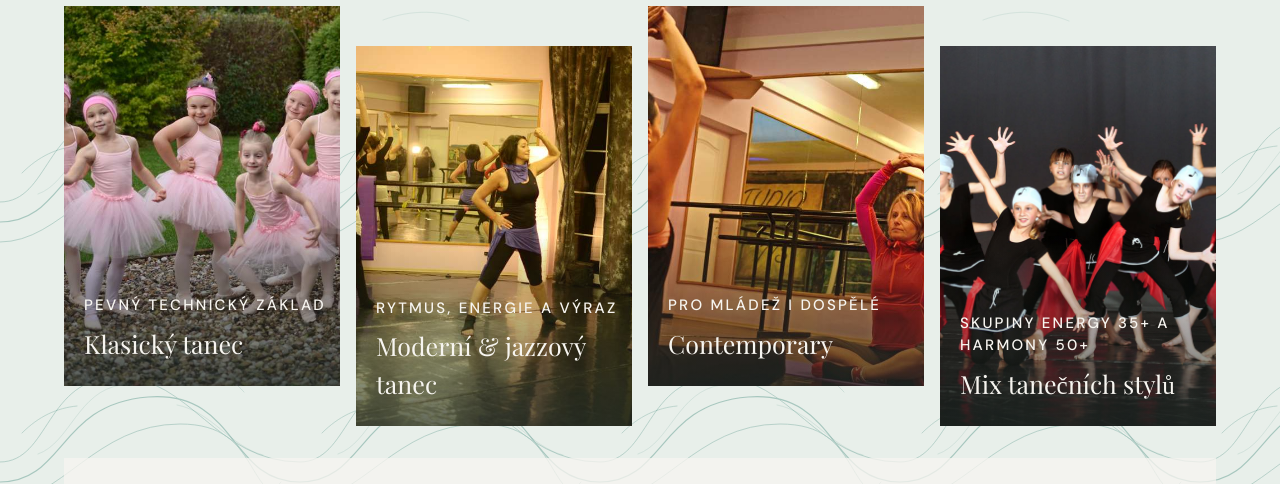
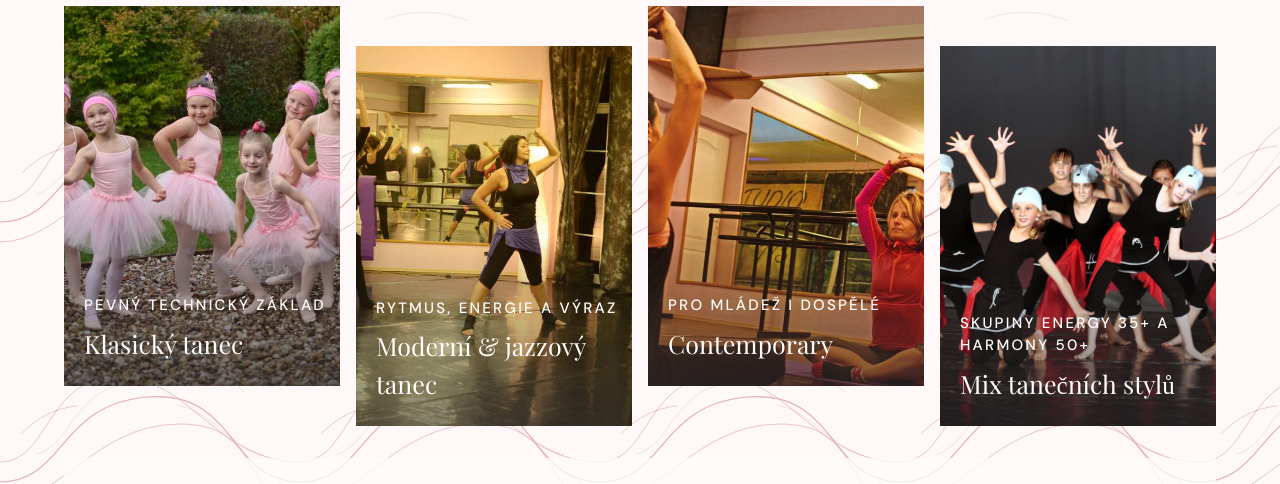
Before and after one commit to Matyasjz/monsignore-tanecni-centrum, a website built with Vite: page index.html in a window 1280 px wide. Shown: the part 1717-2201 px from the top of the page. Built offline with nearby package versions, Linux system fonts and the light colour scheme; a web font is replaced by a local one.

Commit message:
Restore original homepage color palette

```diff
--- a/index.html
+++ b/index.html
@@ -116,7 +116,7 @@
         <a href="#kurzy" class="button button-primary mt-8 w-[240px]">Objevte naše kurzy</a>
       </div>
       <div class="relative md:pl-5 md:pt-4">
-        <div class="absolute -bottom-5 -left-1 -right-5 top-10 bg-surface md:-bottom-6 md:left-9 md:-right-6 md:top-12">
+        <div class="absolute -bottom-5 -left-1 -right-5 top-10 bg-accent-soft md:-bottom-6 md:left-9 md:-right-6 md:top-12">
         </div>
         <div class="image-card relative h-[390px] overflow-hidden bg-placeholder md:h-[min(66vw,690px)]">
           <img class="hero-photo h-full w-full object-cover" src="assets/adult-006.jpg"
@@ -130,20 +130,20 @@
         <div class="reveal border-l-2 dark-section-rule pt-0 pb-2 pl-3">
           <h2
             class="serif max-w-[620px] text-4xl leading-[1.1] tracking-[-.035em] text-paper md:text-5xl lg:text-[3.7rem]">
-            Technika, která rozvíjí<br><i class="font-normal text-accent">osobnost</i></h2>
+            Technika, která rozvíjí<br><i class="font-normal text-brand">osobnost</i></h2>
           <p class="mt-5 max-w-[560px] text-[17px] leading-[1.9] text-paper/75">Tanec je pro nás mnohem víc než soubor kroků.
             Je cestou k vlastnímu tělu, hudbě, emocím, tvořivosti i spolupráci s ostatními.</p><a href="#kurzy"
             class="button button-outline button-small mt-6">Poznejte naši výuku</a>
         </div>
         <div class="image-card reveal relative mt-1 w-full aspect-[4/3] md:ml-5 md:mt-0">
-          <div class="absolute -left-3 -top-3 h-full w-full bg-accent-soft"></div>
+          <div class="absolute -left-3 -top-3 h-full w-full bg-accent-frame"></div>
           <div class="absolute inset-0 overflow-hidden"><img class="h-full w-full object-cover"
               src="assets/adult-stage-004.jpg" alt="Tanečnice s červenými šálami na tmavém divadelním jevišti"
               loading="lazy"></div>
         </div>
       </div>
     </section>
-    <section id="kurzy" class="course-section section-space border-y border-line">
+    <section id="kurzy" class="course-section section-space border-y border-brand-border">
       <div class="site-container">
         <div class="reveal mb-9 flex items-end justify-between gap-4 md:mb-12">
           <div class="w-full">
@@ -152,32 +152,32 @@
           </div>
         </div>
         <div class="grid gap-4 sm:grid-cols-2 lg:grid-cols-4">
-          <a class="image-card reveal group relative block h-[320px] overflow-hidden bg-surface sm:h-[380px]"
+          <a class="image-card reveal group relative block h-[320px] overflow-hidden bg-accent-soft sm:h-[380px]"
             href="#kontakt"><img class="h-full w-full object-cover" loading="lazy" src="assets/tiny-tutus-006.jpg"
               alt="Děti v baletních šatičkách při společném vystoupení"><span
-              class="absolute inset-0 bg-gradient-to-t from-ink/70 via-ink/0 to-transparent"></span><span
+              class="absolute inset-0 bg-gradient-to-t from-ink/60 via-ink/0 to-transparent"></span><span
               class="absolute bottom-6 left-5 text-paper"><span
                 class="mb-2 block text-xs font-medium uppercase tracking-[.15em] text-paper">Pevný technický základ</span><span
                 class="serif text-[25px]">Klasický tanec</span></span></a>
-          <a class="image-card reveal group relative mt-0 block h-[320px] overflow-hidden bg-accent-soft sm:mt-10 sm:h-[380px]"
+          <a class="image-card reveal group relative mt-0 block h-[320px] overflow-hidden bg-accent-deep sm:mt-10 sm:h-[380px]"
             href="#kontakt"><img class="h-full w-full object-cover" loading="lazy"
               src="assets/new-therapy-dance-style-002.jpg" alt="Skupina dospělých při taneční lekci v sále"><span
-              class="absolute inset-0 bg-gradient-to-t from-ink/70 via-ink/0 to-transparent"></span><span
+              class="absolute inset-0 bg-gradient-to-t from-ink/60 via-ink/0 to-transparent"></span><span
               class="absolute bottom-6 left-5 text-paper"><span
                 class="mb-2 block text-xs font-medium uppercase tracking-[.15em] text-paper">Rytmus, energie a výraz</span><span
                 class="serif text-[25px]">Moderní &amp; jazzový tanec</span></span></a>
-          <a class="image-card reveal group relative block h-[320px] overflow-hidden bg-surface sm:h-[380px]"
+          <a class="image-card reveal group relative block h-[320px] overflow-hidden bg-accent-soft sm:h-[380px]"
             href="#kontakt"><img class="h-full w-full object-cover" loading="lazy"
               src="assets/individualni-vyuka-004.jpg"
               alt="Dospělá tanečnice cvičí u zrcadla během individuální výuky"><span
-              class="absolute inset-0 bg-gradient-to-t from-ink/70 via-ink/0 to-transparent"></span><span
+              class="absolute inset-0 bg-gradient-to-t from-ink/60 via-ink/0 to-transparent"></span><span
               class="absolute bottom-6 left-5 text-paper"><span
                 class="mb-2 block text-xs font-medium uppercase tracking-[.15em] text-paper">Pro mládež i dospělé</span><span
                 class="serif text-[25px]">Contemporary</span></span></a>
-          <a class="image-card reveal group relative mt-0 block h-[320px] overflow-hidden bg-accent-soft sm:mt-10 sm:h-[380px]"
+          <a class="image-card reveal group relative mt-0 block h-[320px] overflow-hidden bg-accent-deep sm:mt-10 sm:h-[380px]"
             href="#kontakt"><img class="h-full w-full object-cover" loading="lazy" src="assets/childern-001.jpg"
               alt="Dětský taneční soubor při vystoupení"><span
-              class="absolute inset-0 bg-gradient-to-t from-ink/70 via-ink/0 to-transparent"></span><span
+              class="absolute inset-0 bg-gradient-to-t from-ink/60 via-ink/0 to-transparent"></span><span
                 class="absolute bottom-6 left-5 text-paper"><span
                 class="mb-2 block text-xs font-medium uppercase tracking-[.15em] text-paper">Skupiny ENERGY 35+ a HARMONY 50+</span><span
                 class="serif text-[25px]">Mix tanečních stylů</span></span></a>
@@ -193,7 +193,7 @@
         </div>
       </div>
     </section>
-    <section class="relative overflow-visible bg-surface py-20 md:py-24">
+    <section class="relative overflow-visible bg-mist py-20 md:py-24">
       <div class="site-container--narrow reveal relative z-10 md:pr-64 lg:pr-[25rem]">
         <blockquote class="serif text-[clamp(2rem,4.5vw,4rem)] leading-[1.2] tracking-[-.025em]">„Tanec není jen pro jeviště.
           <i class="text-brand">Každému může pomoci poznat něco o sobě.“</i></blockquote>
--- a/src/style.css
+++ b/src/style.css
@@ -4,15 +4,23 @@
 
 @layer base {
   :root {
-    --color-paper: 247 245 240;
-    --color-ink: 32 43 40;
-    --color-brand: 18 107 91;
-    --color-brand-dark: 12 81 70;
-    --color-accent: 242 160 123;
-    --color-accent-soft: 246 229 220;
-    --color-muted: 101 114 108;
-    --color-surface: 232 239 234;
-    --color-line: 211 220 215;
+    --color-paper: 255 253 252;
+    --color-ink: 48 45 46;
+    --color-brand: 163 13 27;
+    --color-brand-dark: 126 10 21;
+    --color-accent: 200 60 71;
+    --color-accent-bright: 230 0 18;
+    --color-accent-soft: 248 232 233;
+    --color-accent-deep: 244 226 227;
+    --color-accent-frame: 250 233 234;
+    --color-mist: 255 248 248;
+    --color-muted: 112 104 106;
+    --color-surface: 240 230 234;
+    --color-line: 214 201 205;
+    --color-line-soft: 240 232 233;
+    --color-brand-border: 244 228 229;
+    --color-footer: 43 40 41;
+    --color-nav-tint: 255 244 244;
     color-scheme: light;
     scroll-behavior: smooth;
   }
@@ -34,7 +42,7 @@
     --course-pattern-size: 300px 260px;
     position: relative;
     isolation: isolate;
-    background-color: rgb(var(--color-surface));
+    background-color: rgb(var(--color-mist));
   }
   .course-section::before {
     position: absolute;
@@ -54,8 +62,8 @@
   .course-section--panacek { --course-pattern: url("../assets/course-pattern-panacek.svg"); --course-pattern-size: 340px 300px; }
   .course-section--footwork { --course-pattern: url("../assets/course-pattern-footwork.svg"); --course-pattern-size: 320px 300px; }
   .course-section--pirouette { --course-pattern: url("../assets/course-pattern-pirouette.svg"); --course-pattern-size: 320px 280px; }
-  .dark-section-rule { border-color: rgb(var(--color-accent)); }
-  .site-footer { border-top-color: rgb(var(--color-accent) / 70%); background-color: rgb(var(--color-ink)); }
+  .dark-section-rule { border-color: rgb(var(--color-accent-bright)); }
+  .site-footer { border-top-color: rgb(var(--color-accent) / 70%); background-color: rgb(var(--color-footer)); }
   .footer-accent { color: rgb(var(--color-accent)); }
   .footer-accent-hover:hover, .footer-accent-hover:focus-visible { color: rgb(var(--color-accent)); }
   .site-nav .nav-trigger { position: relative; display: inline-flex; min-height: 42px; align-items: center; padding: .55rem .35rem; color: rgb(var(--color-ink)); font-size: .875rem; font-weight: 500; transition: color .2s ease, transform .2s ease; }
@@ -69,7 +77,7 @@
   .nav-dropdown[open] > summary .nav-indicator::after, .mobile-nav-group[open] > summary .nav-indicator::after { transform: translate(-50%,-50%) rotate(90deg) scaleX(0); }
   .nav-submenu { display: none; flex-direction: column; gap: .15rem; }
   .nav-dropdown[open] > .nav-submenu, .mobile-nav-group[open] > .nav-submenu { display: flex; animation: nav-reveal 1s cubic-bezier(.22,.61,.36,1) both; }
-  .nav-submenu a { position: relative; display: block; width: 100%; padding: .75rem 1rem; background-color: transparent; background-image: linear-gradient(rgb(var(--color-accent-soft)),rgb(var(--color-accent-soft))); background-position: left center; background-repeat: no-repeat; background-size: 0% 100%; color: rgb(var(--color-ink)); font-size: .9rem; line-height: 1.45; transition: color .3s ease, background-size .45s cubic-bezier(.22,.61,.36,1); }
+  .nav-submenu a { position: relative; display: block; width: 100%; padding: .75rem 1rem; background-color: transparent; background-image: linear-gradient(rgb(var(--color-nav-tint)),rgb(var(--color-nav-tint))); background-position: left center; background-repeat: no-repeat; background-size: 0% 100%; color: rgb(var(--color-ink)); font-size: .9rem; line-height: 1.45; transition: color .3s ease, background-size .45s cubic-bezier(.22,.61,.36,1); }
   .nav-submenu a::before { position: absolute; top: 25%; bottom: 25%; left: 0; width: 2px; background: rgb(var(--color-brand)); content: ''; transform: scaleY(0); transform-origin: center; transition: transform .35s cubic-bezier(.22,.61,.36,1); }
   .nav-submenu a:hover, .nav-submenu a:focus-visible { background-size: 100% 100%; color: rgb(var(--color-brand)); }
   .nav-submenu a:hover::before, .nav-submenu a:focus-visible::before { transform: scaleY(1); }
@@ -89,7 +97,7 @@
   .button-outline { border-color: rgb(var(--color-brand) / 35%); background: rgb(var(--color-paper)); color: rgb(var(--color-brand)); }
   .button-outline:hover:not(:disabled) { border-color: rgb(var(--color-brand)); background: rgb(var(--color-brand)); color: rgb(var(--color-paper)); }
   .button-small { min-height: 44px; padding: .65rem 1.15rem; font-size: .9375rem; }
-  .button:disabled { cursor: not-allowed; border-color: rgb(var(--color-line)); background: rgb(var(--color-paper)); color: rgb(var(--color-muted)); }
+  .button:disabled { cursor: not-allowed; border-color: rgb(var(--color-line-soft)); background: rgb(var(--color-paper)); color: rgb(var(--color-muted)); }
   .text-link { display: inline-flex; align-items: center; gap: .8rem; color: rgb(var(--color-ink)); font-size: 1rem; font-weight: 600; letter-spacing: .08em; text-transform: uppercase; transition: color .2s ease; }
   .text-link:hover { color: rgb(var(--color-brand)); }
   .image-card img { transition: transform .7s cubic-bezier(.2,.75,.25,1); }
@@ -103,7 +111,7 @@
 
 @media (min-width: 1024px) {
   .site-nav .nav-dropdown { position: relative; }
-  .site-nav .nav-dropdown > .nav-submenu { position: absolute; top: 100%; left: -.5rem; z-index: 60; display: flex; max-height: 0; min-width: 18rem; max-width: 22rem; overflow: hidden; padding: 0; border: 1px solid rgb(var(--color-line)); border-top: 2px solid rgb(var(--color-brand)); background: rgb(var(--color-paper)); box-shadow: 0 16px 36px rgb(var(--color-ink) / 9%); opacity: 0; pointer-events: none; transform: translateY(-5px); visibility: hidden; transition: max-height .22s cubic-bezier(.22,.61,.36,1), opacity .16s ease, transform .22s cubic-bezier(.22,.61,.36,1), padding .22s cubic-bezier(.22,.61,.36,1), visibility 0s linear .22s; }
+  .site-nav .nav-dropdown > .nav-submenu { position: absolute; top: 100%; left: -.5rem; z-index: 60; display: flex; max-height: 0; min-width: 18rem; max-width: 22rem; overflow: hidden; padding: 0; border: 1px solid rgb(var(--color-line-soft)); border-top: 2px solid rgb(var(--color-brand)); background: rgb(var(--color-paper)); box-shadow: 0 16px 36px rgb(var(--color-ink) / 9%); opacity: 0; pointer-events: none; transform: translateY(-5px); visibility: hidden; transition: max-height .22s cubic-bezier(.22,.61,.36,1), opacity .16s ease, transform .22s cubic-bezier(.22,.61,.36,1), padding .22s cubic-bezier(.22,.61,.36,1), visibility 0s linear .22s; }
   .site-nav .nav-dropdown[open] > .nav-submenu { max-height: 32rem; padding: .75rem 0; opacity: 1; pointer-events: auto; transform: translateY(0); visibility: visible; transition-duration: .7s, .7s, .7s, .7s, 0s; transition-delay: 0s; }
   .site-nav .nav-dropdown.is-opening > .nav-submenu { animation: nav-roll-open .7s cubic-bezier(.22,.61,.36,1) both; }
   @keyframes nav-roll-open { from { max-height: 0; opacity: 0; transform: translateY(-6px); } to { max-height: 32rem; opacity: 1; transform: translateY(0); } }
--- a/tailwind.config.js
+++ b/tailwind.config.js
@@ -1,4 +1,4 @@
-// Palette: https://coolors.co/f7f5f0-202b28-126b5b-0c5146-f2a07b-f6e5dc
+// Monsignore původní paleta: https://coolors.co/fffdfc-302d2e-a30d1b-e47c84-f8e8e9-70686a
 /** @type {import('tailwindcss').Config} */
 export default {
   content: ['./index.html', './src/**/*.{js,ts}'],
@@ -10,10 +10,18 @@ export default {
         brand: 'rgb(var(--color-brand) / <alpha-value>)',
         'brand-dark': 'rgb(var(--color-brand-dark) / <alpha-value>)',
         accent: 'rgb(var(--color-accent) / <alpha-value>)',
+        'accent-bright': 'rgb(var(--color-accent-bright) / <alpha-value>)',
         'accent-soft': 'rgb(var(--color-accent-soft) / <alpha-value>)',
+        'accent-deep': 'rgb(var(--color-accent-deep) / <alpha-value>)',
+        'accent-frame': 'rgb(var(--color-accent-frame) / <alpha-value>)',
+        mist: 'rgb(var(--color-mist) / <alpha-value>)',
         muted: 'rgb(var(--color-muted) / <alpha-value>)',
         surface: 'rgb(var(--color-surface) / <alpha-value>)',
         line: 'rgb(var(--color-line) / <alpha-value>)',
+        'brand-border': 'rgb(var(--color-brand-border) / <alpha-value>)',
+        'line-soft': 'rgb(var(--color-line-soft) / <alpha-value>)',
+        footer: 'rgb(var(--color-footer) / <alpha-value>)',
+        'nav-tint': 'rgb(var(--color-nav-tint) / <alpha-value>)',
       },
       fontSize: {
         xs: '0.9375rem',
```
